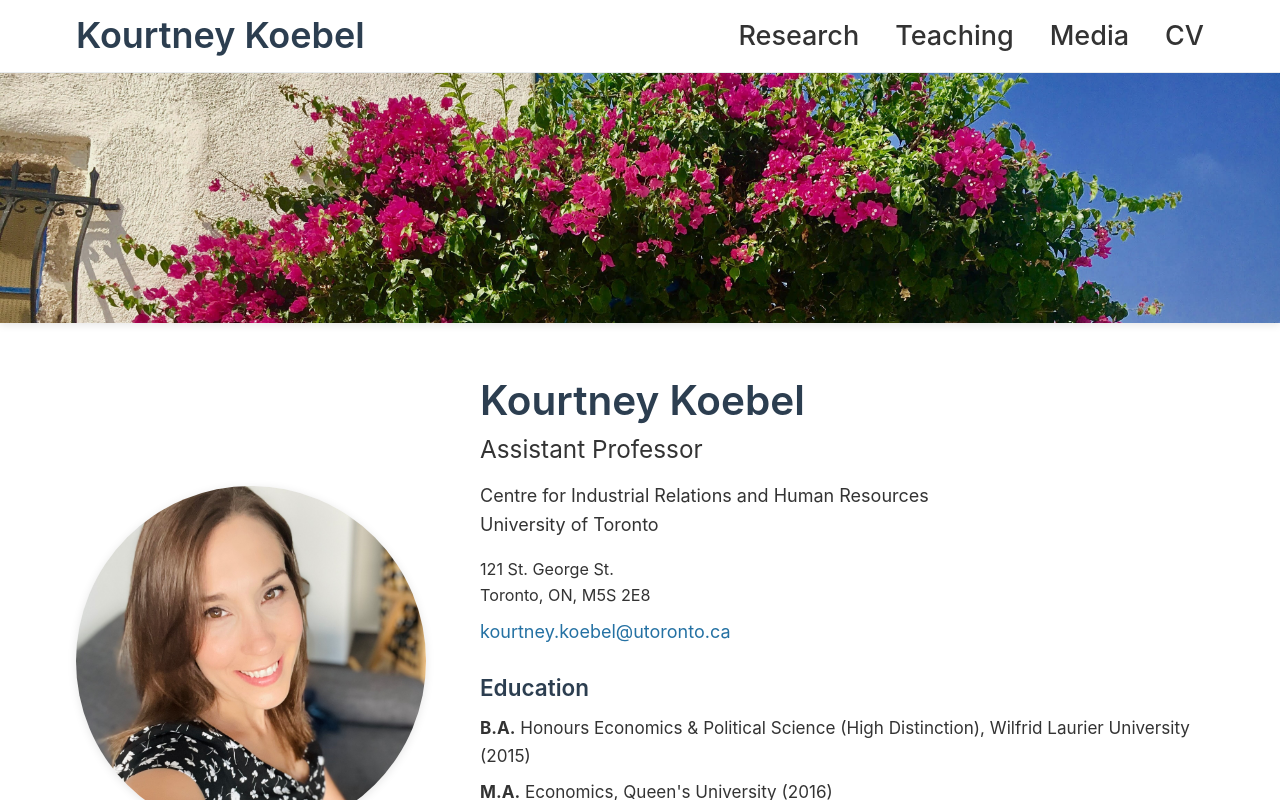
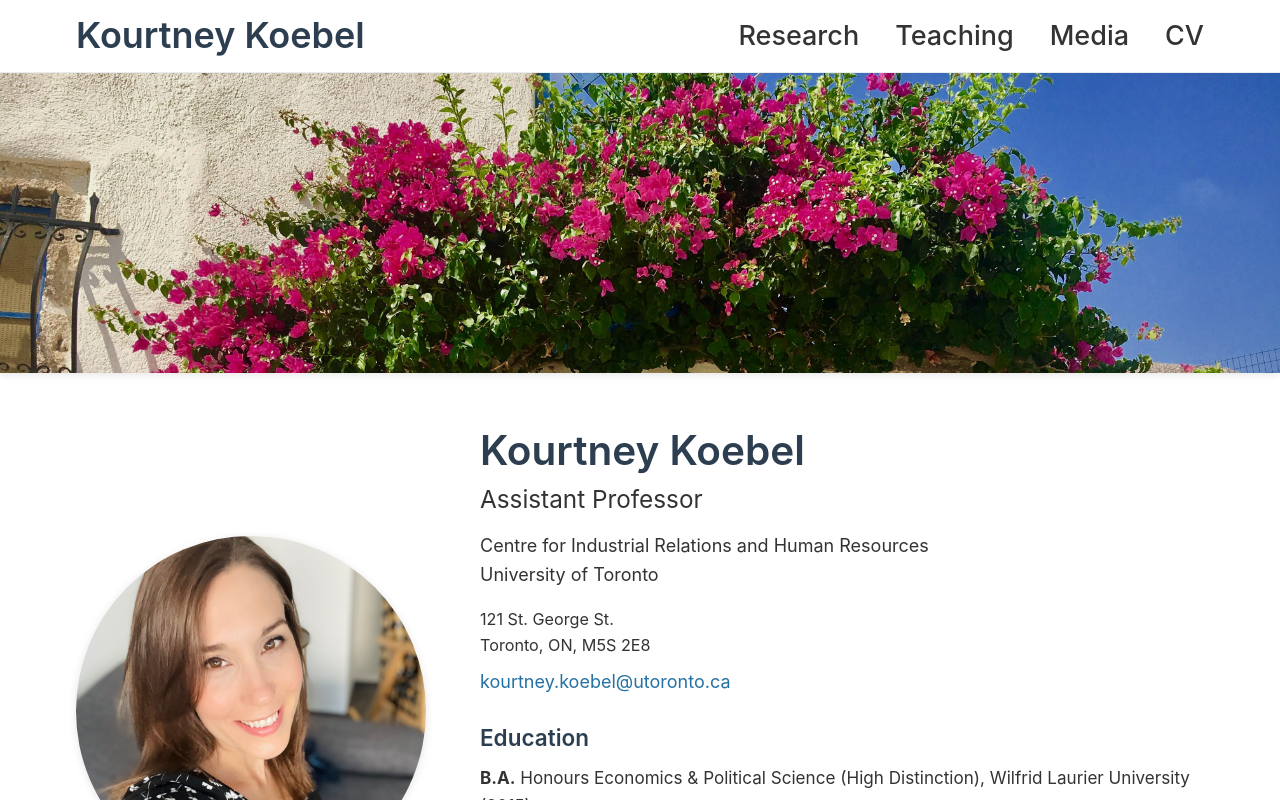
Before and after one commit to koebl/kourtney, a React (Vite) app: page / in a window 1280 px wide. Shown: the top 800 px of the page. Built offline with nearby package versions, Linux system fonts and the light colour scheme.

Commit message:
Update main.scss

```diff
--- a/src/styles/main.scss
+++ b/src/styles/main.scss
@@ -225,7 +225,7 @@ a:hover {
 /* Hero Section */
 .hero-section {
   width: 100%;
-  height: 150px;
+  height: 200px; /* Changed from 150px */
   overflow: hidden;
   position: relative;
   margin-bottom: 0;
@@ -242,7 +242,7 @@ a:hover {
 
 @media (min-width: 768px) {
   .hero-section {
-    height: 250px;
+    height: 300px; /* Changed from 250px */
   }
 }
 
```
